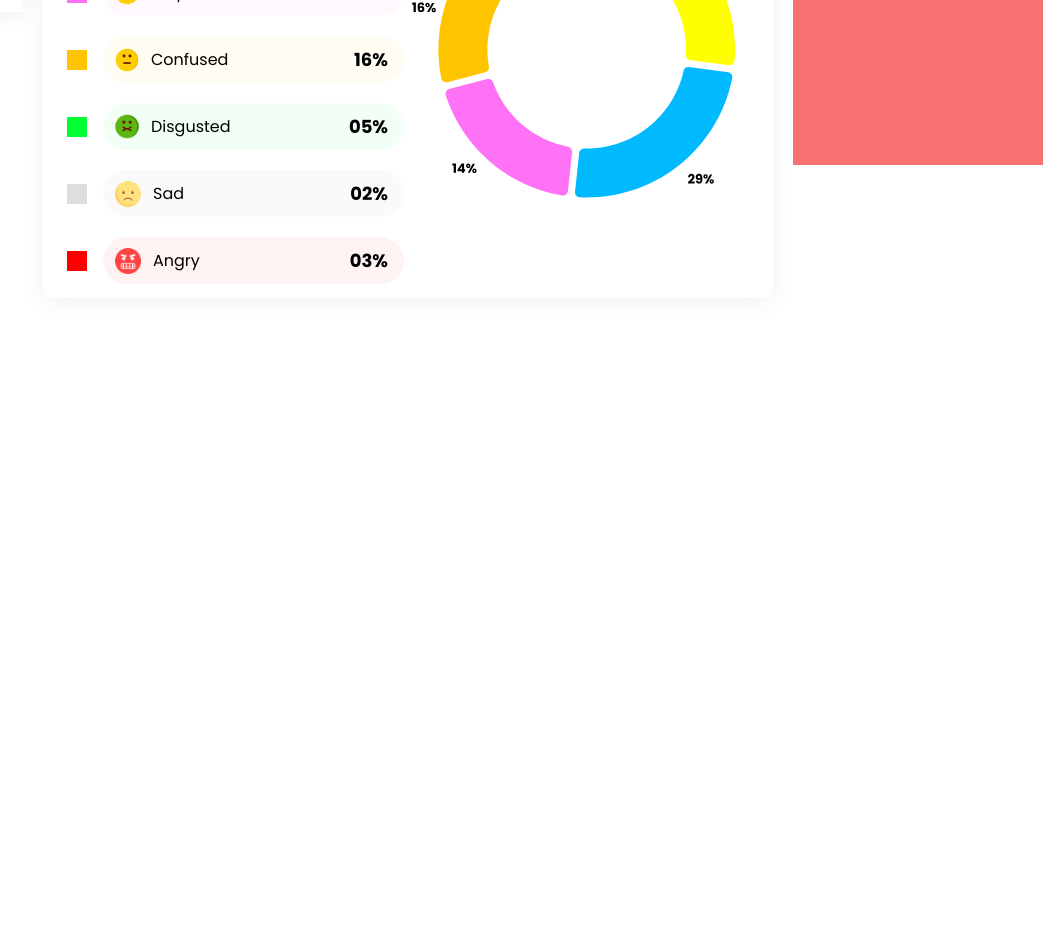
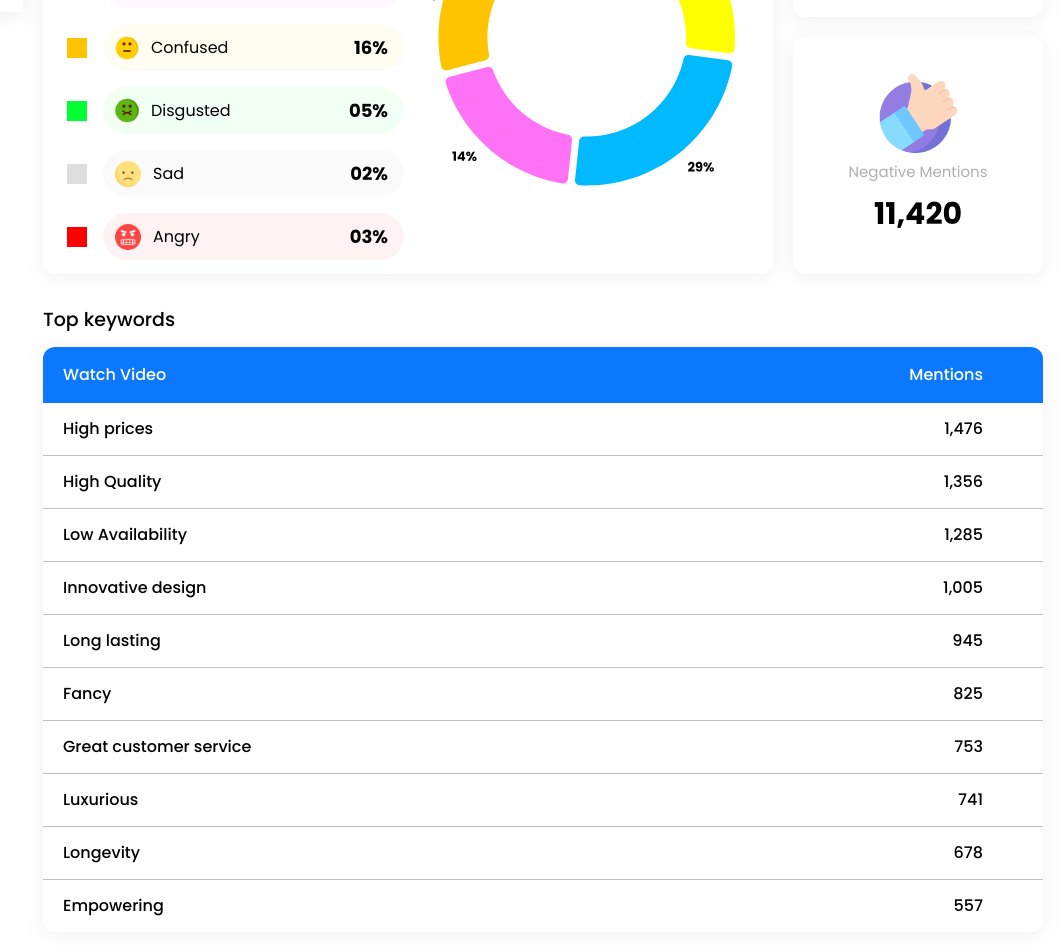
Before and after one commit to sulaimanwebdev/Kanji-AI, a React (Create React App) app: page /dashboard/customer-viewpoint in a window 1280 px wide. Shown: the part 788-1740 px from the top of the page, without its empty margins (217-1280 px from the left). Before the commit the page ends 1106 px from the top, so only its background shows below. Built offline with nearby package versions, Linux system fonts and the light colour scheme.

Commit message:
3rd page done

```diff
--- a/src/pages/CustomerViewpoint.js
+++ b/src/pages/CustomerViewpoint.js
@@ -76,7 +76,61 @@ const CustomerViewpoint = () => {
         percentage: "03%",
         color: "#FF0000"
     }
-  ]
+  ];
+
+
+  let keywords = [
+    {
+       keyword: "High prices",
+       mentions: "1,476"
+    },
+
+    {
+        keyword: "High Quality",
+        mentions: "1,356"
+    },
+
+    {
+        keyword: "Low Availability",
+        mentions: "1,285"
+    },
+
+    {
+        keyword: "Innovative design",
+        mentions: "1,005"
+    },
+
+    {
+        keyword: "Long lasting",
+        mentions: "945"
+    },
+
+    {
+        keyword: "Fancy",
+        mentions: "825"
+    },
+
+    {
+        keyword: "Great customer service",
+        mentions: "753"
+    },
+
+    {
+        keyword: "Luxurious",
+        mentions: "741"
+    },
+
+    {
+        keyword: "Longevity",
+        mentions: "678"
+    },
+
+    {
+        keyword: "Empowering",
+        mentions: "557"
+    }
+
+  ];
 
   return (
     <>
@@ -138,15 +192,15 @@ const CustomerViewpoint = () => {
 
 
 
-            <div className="grid grid-cols-[1fr,250px] gap-5 mt-8">
-                <div className="cardShadow bg-white grid grid-cols-2 gap-2 rounded-xl px-6 py-3.5">
+            <div className="grid grid-cols-1 sm4:grid-cols-[1fr,250px] xl2:grid-cols-[1fr,300px] gap-5 mt-8">
+                <div className="cardShadow bg-white grid grid-cols-1 lg4:grid-cols-2 gap-7 lg4:gap-2 rounded-xl px-6 py-3.5">
                  <div className="w-full">
                   <div className="text-[19px] font-[500] mb-3">What are people feeling?</div>
-                  <div className="flex flex-col gap-5 w-full">
+                  <div className="flex flex-col gap-4 w-full">
                     {
                         data.map((ele, index) =>{
                             return(
-                                <div key={index} className="flex items-center gap-4 w-full">
+                                <div key={index} className="flex items-center gap-2 sm4:gap-4 w-full">
                                     <div className={`min-w-[20px] min-h-[20px] max-w-[20px] max-h-[20px] bg-[${ele.color}]`}></div>
                                     <div className={`flex items-center justify-between bg-[${ele.color}] rounded-full w-full px-3 pr-4 py-2.5 ${ele.emotion === "sad" ? "bg-opacity-[0.17]" : "bg-opacity-5"}`}>
                                         <div className="flex items-center gap-3 capitalize"><img src={`/images/emotions/${ele.emotion}.png`} alt="emotion" /> {ele.emotion}</div>
@@ -163,7 +217,54 @@ const CustomerViewpoint = () => {
                     <img src="/images/chart.svg" alt="chart" className="w-full max-w-[450px] self-center" />
                  </div>
                 </div>
-                <div className="h-96 bg-red-400"></div>
+                <div className="h-full grid-cols-1 grid-rows-2">
+                    <div className="cardShadow bg-white h-[calc(50%-10px)] flex items-center justify-center flex-col rounded-xl px-5 py-3.5">
+                        <img src="/images/positive-vote.png" alt="positive" />
+                        <div className="text-[15px] text-[#AFAFAF] mt-2">Positive Mentions</div>
+                        <div className="text-[30px] font-bold mt-2">14,225</div>
+                    </div>
+
+                    <div className="cardShadow bg-white h-[calc(50%-10px)] mt-5 flex items-center justify-center flex-col rounded-xl px-5 py-3.5">
+                        <img src="/images/positive-vote.png" alt="positive" />
+                        <div className="text-[15px] text-[#AFAFAF] mt-2">Negative Mentions</div>
+                        <div className="text-[30px] font-bold mt-2">11,420</div>
+                    </div>
+                </div>
+            </div>
+
+
+
+
+           <div className="mt-8">
+            <div className="text-[19px] font-[500] mb-3">Top keywords</div>
+
+            <div className="cardShadow bg-white rounded-xl overflow-x-auto">
+        <table className="w-full border-collapse">
+          <thead className="bg-main text-white">
+            <tr className="text-left">
+              <th className="px-5 py-4 font-[500] whitespace-nowrap">
+                Watch Video
+              </th>
+
+              <th className="sm:text-right px-[40px] pr-[60px] py-4 font-[500] whitespace-nowrap">
+                Mentions
+              </th>
+              </tr>
+              </thead>
+
+              <tbody className="font-[500] divide-y divide-[#C1C1C1]">
+            {keywords.map((ele, index) => (
+              <tr key={index}>
+                <td className="px-5 py-2 min-w-[300px]">{ele.keyword}</td>
+                <td className="sm:text-right px-[40px] pr-[60px] py-3.5"><span>{ele.mentions}</span></td>
+              </tr>
+            ))}
+          </tbody>
+
+              </table>
+              </div>
+
+
            </div>
 
            </div>
--- a/tailwind.config.js
+++ b/tailwind.config.js
@@ -12,8 +12,10 @@ module.exports = {
       },
 
       screens:{
+        "sm4": "680px",
         "sm3": "520px",
         "sm2": "625px",
+        "lg4": "1224px",
         "lg3": "1100px",
         "lg2": "1178px",
         "xl2": "1542px"
```
Also changed, not shown: public/images/positive-vote.png (added). Lines whose indentation alone changed are shown as unchanged.
